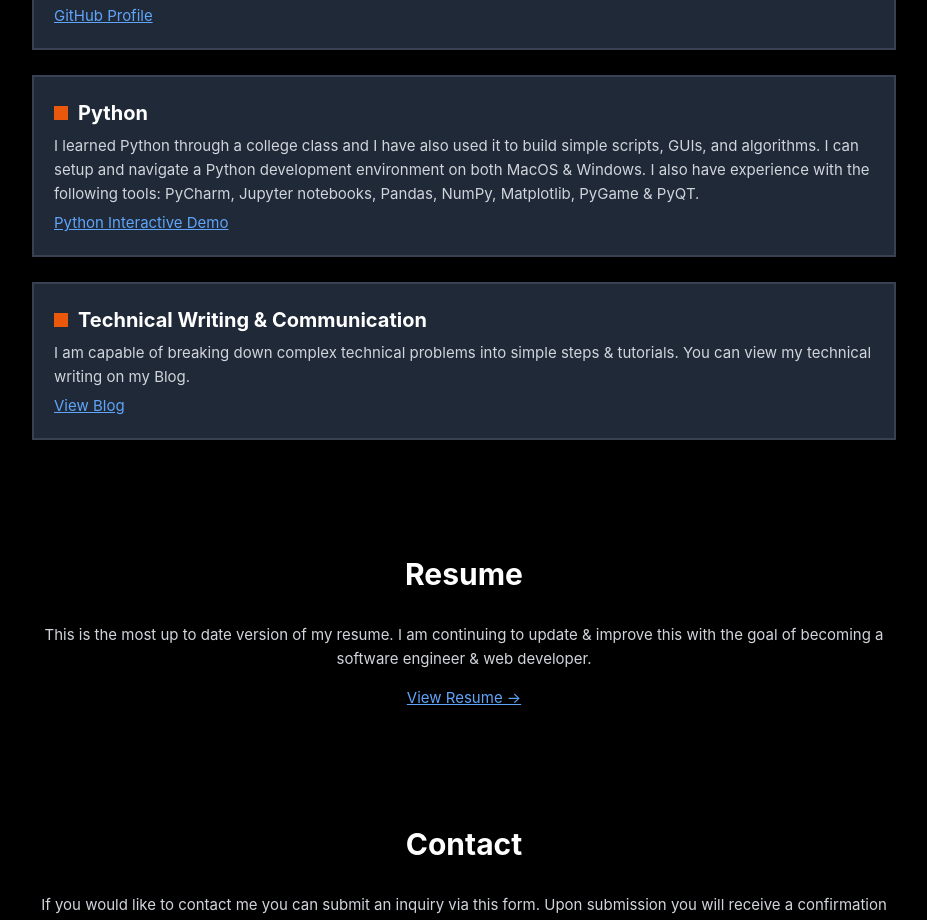
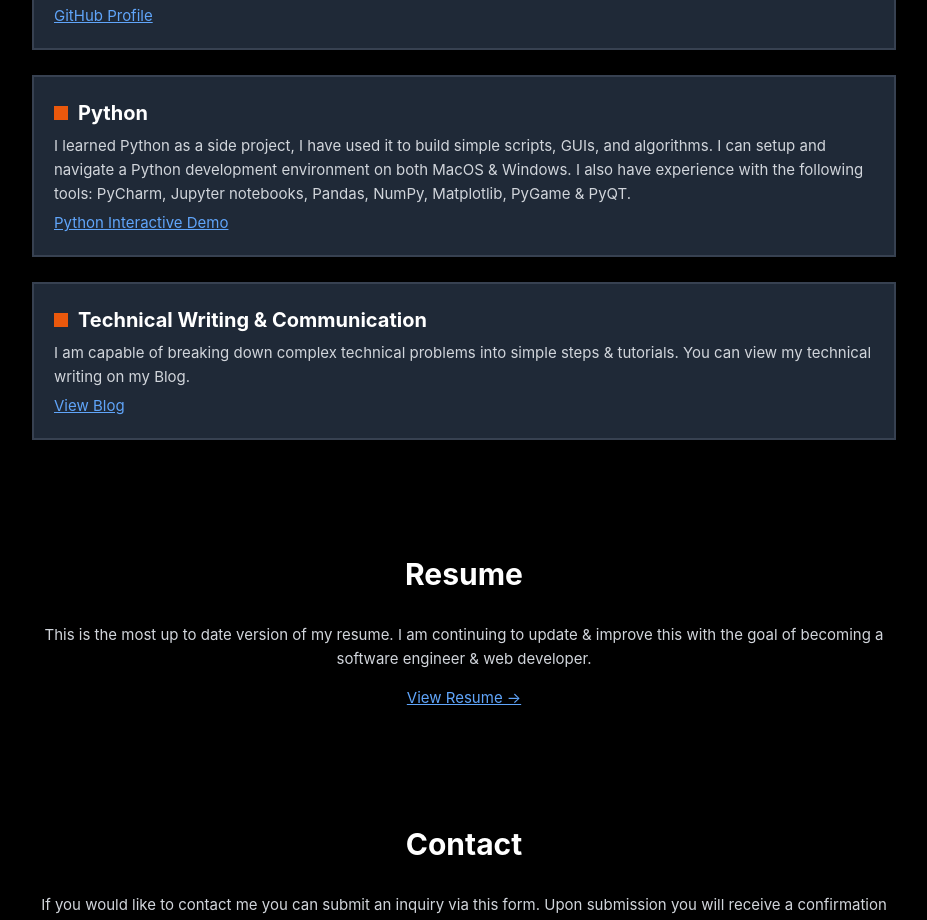
Before and after one commit to Cloudinnovates/gavinshr.com, a React (Create React App) app: page / in a window 1280 px wide. Shown: the part 2380-3300 px from the top of the page, without its empty margins (176-1103 px from the left). Built offline with nearby package versions, Linux system fonts and the light colour scheme; some icons are missing.

Commit message:
Attempting to fix starfield opacity flickering glitch on production build

```diff
--- a/src/Starfield/Starfield.css
+++ b/src/Starfield/Starfield.css
@@ -9,6 +9,7 @@
   width: 100%;
   overflow: hidden;
   perspective: 340px;
+  opacity: 1;
 
   animation: fadeInAnimation ease 4s;
   animation-iteration-count: 1;
--- a/src/data.js
+++ b/src/data.js
@@ -110,7 +110,7 @@ export const skills = [
     urlOpensInNewTab: true,
     urlIsNavLink: false,
     urlIsHashLink: false,
-    moreInfo: "I learned Python through a college class and I have also used it to build simple scripts, GUIs, and algorithms. I can setup and navigate a Python development environment on both MacOS & Windows. I also have experience with the following tools: PyCharm, Jupyter notebooks, Pandas, NumPy, Matplotlib, PyGame & PyQT.",
+    moreInfo: "I learned Python as a side project, I have used it to build simple scripts, GUIs, and algorithms. I can setup and navigate a Python development environment on both MacOS & Windows. I also have experience with the following tools: PyCharm, Jupyter notebooks, Pandas, NumPy, Matplotlib, PyGame & PyQT.",
   },
   {
     skill: "Technical Writing & Communication",
```
Also changed, not shown: 17 other files (tests, documents, lock files or other folders).
